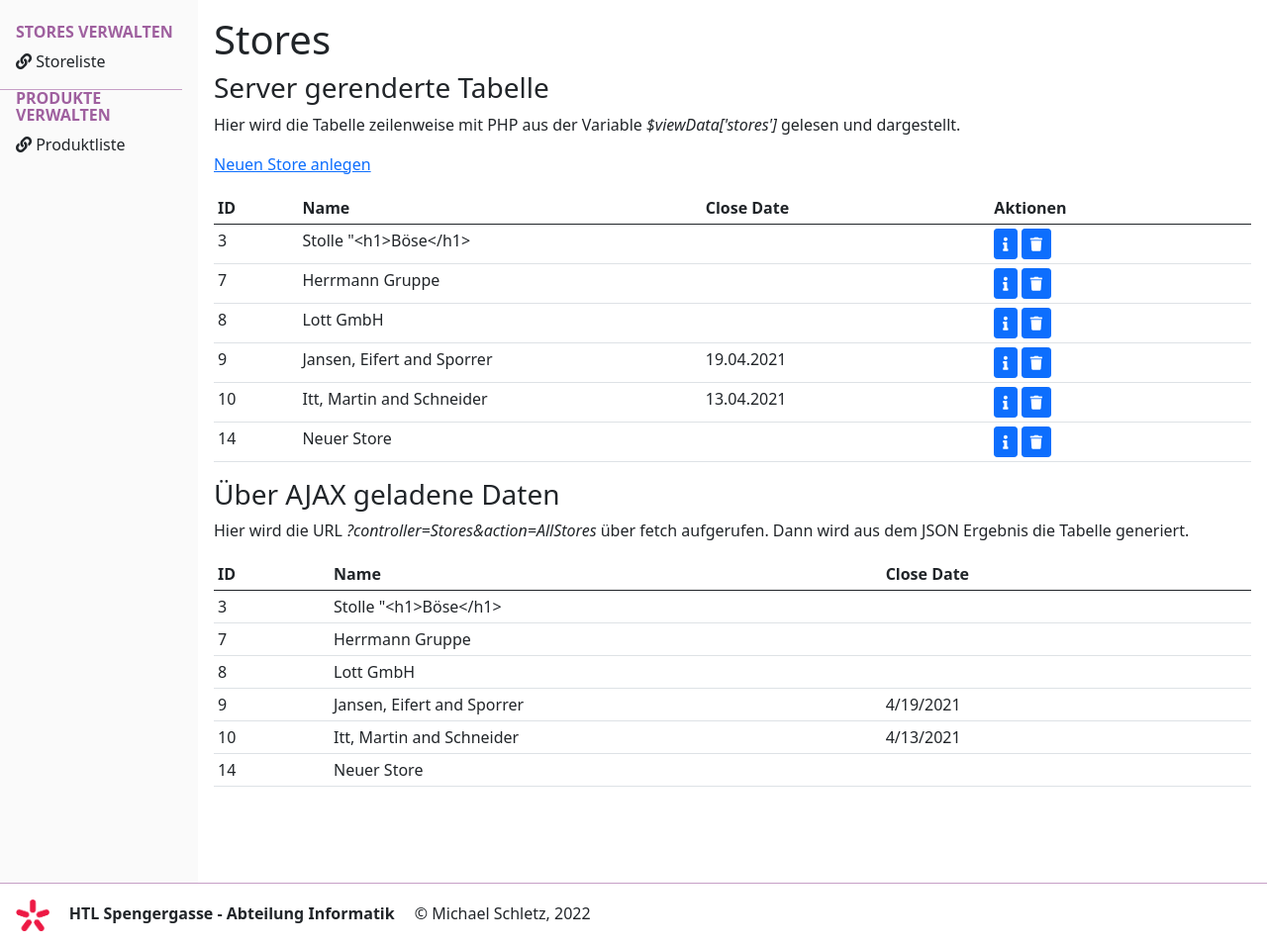
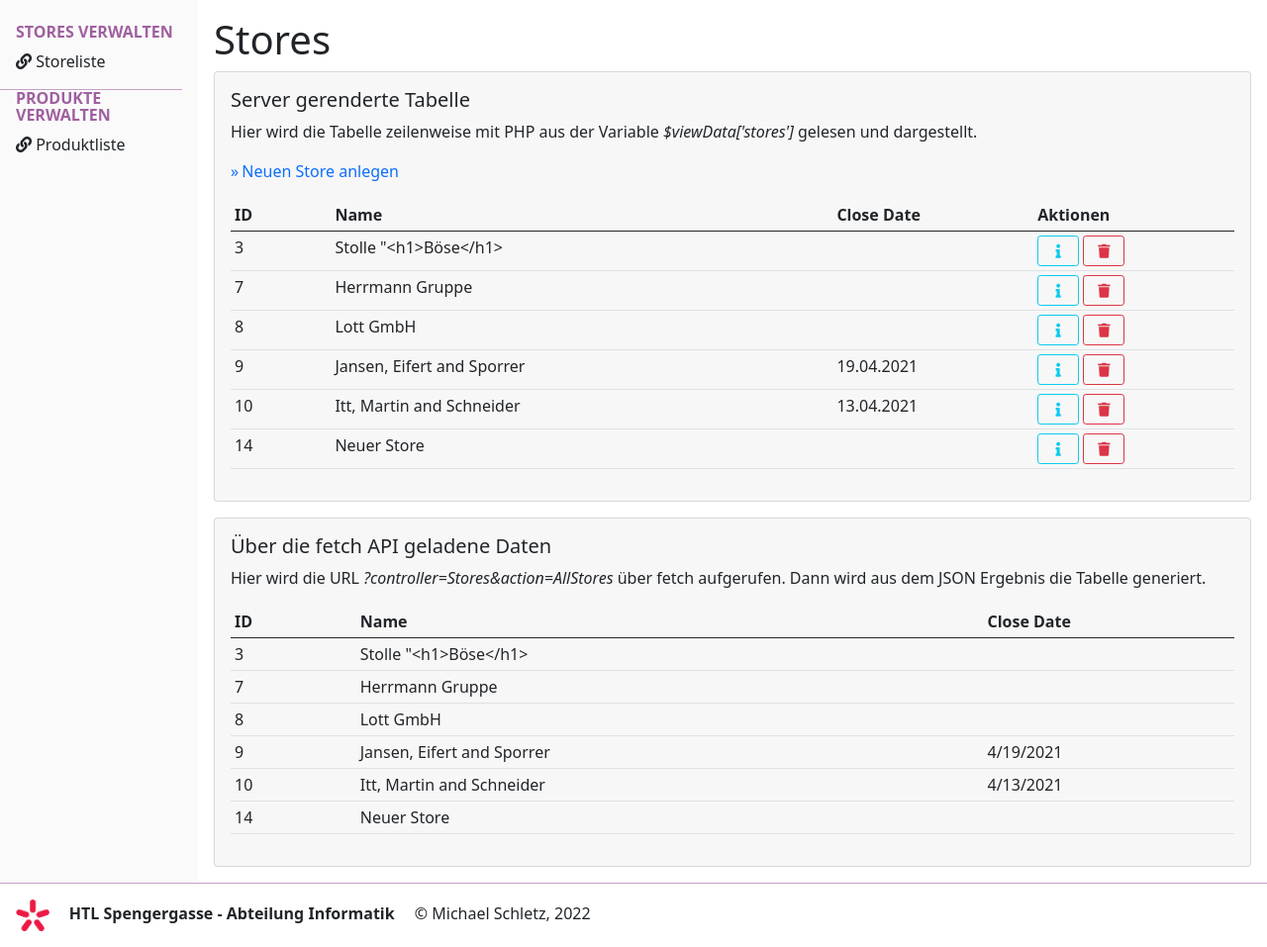
Before and after one commit to schletz/Wmc, a PHP site: page /?controller=Stores in a window 1280 px wide. Shown: the part 70-1027 px from the top of the page at 99% size. Run offline with PHP 8.4, Linux system fonts and the light colour scheme; data comes from the database, SQL or seed files in the repository; both versions use the stored data as it was after the commit; some libraries are stand-ins or nearby versions.

Commit message:
Commit 20220224

```diff
--- a/32_BrowserJavascript/01_MVC/storemanager/controllers/controller.class.php
+++ b/32_BrowserJavascript/01_MVC/storemanager/controllers/controller.class.php
@@ -12,7 +12,13 @@ abstract class Controller
             return;
         }
         $this->getParams = (object) $_GET;
-        $this->body = (object) $_POST;
+        $this->body = new stdClass();
+        // Leere Werte nicht mappen, da sonst Leerstrings in die DB kommen (anstatt von NULL)
+        foreach ($_POST as $key => $val) {
+            if (!empty($val)) {
+                $this->body->{$key} = $val;
+            }
+        }
     }
     public function post()
     {
--- a/32_BrowserJavascript/01_MVC/storemanager/controllers/storesController.class.php
+++ b/32_BrowserJavascript/01_MVC/storemanager/controllers/storesController.class.php
@@ -98,6 +98,6 @@ class StoresController extends Controller
         $db = $GLOBALS['services']->getInstance('db');
         $stmt = $db->prepare('DELETE FROM Store WHERE Guid = :guid');
         $stmt->execute(['guid' => $guid]);
-        return $this->get();
+        return $this->redirect("?controller=stores");
     }
 }
--- a/32_BrowserJavascript/01_MVC/storemanager/css/site.css
+++ b/32_BrowserJavascript/01_MVC/storemanager/css/site.css
@@ -92,3 +92,17 @@ footer {
     border-top: 1px solid var(--sidebar-separator-color);
     padding: 1rem 1rem;
 }
+
+.textlink {
+    text-decoration: inherit;
+    font-weight:500;
+}
+.textlink::before {
+    content: "\00BB";
+    margin-right: 0.2em;
+}
+
+.card {
+    background-color: hsl(0, 0%, 97%);
+    margin-bottom: 1rem;
+}
--- a/32_BrowserJavascript/01_MVC/storemanager/views/newstore.php
+++ b/32_BrowserJavascript/01_MVC/storemanager/views/newstore.php
@@ -8,11 +8,13 @@ $closedate = !empty($viewData['store']->closedate)
 
 echo <<<HTML
 <h1>Neuen Store anlegen</h1>
+<div class="card">
+    <div class="card-body">
         <form method="post" action="?controller=stores&action=newStore">
         <div class="d-flex flex-wrap " style="gap:1rem">
             <div class="d-flex align-items-center" style="gap:1rem">
                 <label for="name" class="flex-shrink-0">Name</label>
-        <input class="form-control" type="text" name="name" value="{$viewData['store']->name}" />
+                <input required minlength="2" maxlength="255" class="form-control" type="text" name="name" value="{$viewData['store']->name}" />
             </div>
             <div class="d-flex align-items-center" style="gap:1rem">
                 <label for="closeDate" class="flex-shrink-0">Close Date</label>
@@ -26,6 +28,8 @@ echo <<<HTML
             class="mt-3 btn btn-info"  type="button"
             onclick="window.location.href='?controller=stores'">Zurück</button>
         </form>
+    </div>
+</div>
 HTML;
 if (!empty($viewData['error'])) {
     echo "<div class=\"border border-danger border-3 mt-3 p-1\">{$viewData['error']}</div>";
--- a/32_BrowserJavascript/01_MVC/storemanager/views/stores.php
+++ b/32_BrowserJavascript/01_MVC/storemanager/views/stores.php
@@ -1,16 +1,19 @@
 <h1>Stores</h1>
-<h3>Server gerenderte Tabelle</h3>
+
+<div class="card">
+    <div class="card-body">
+        <h5 class="card-title">Server gerenderte Tabelle</h5>
         <p>
             Hier wird die Tabelle zeilenweise mit PHP aus der Variable <em>$viewData['stores']</em> gelesen
             und dargestellt.
         </p>
-<p><a href="?controller=Stores&action=newStore">Neuen Store anlegen</a></p>
-<table class="table table-sm">
+        <p><a class="textlink" href="?controller=Stores&action=newStore">Neuen Store anlegen</a></p>
+        <table class="table table-sm storelist">
             <colgroup>
-        <col style="width:1em" />
-        <col style="width:5em" />
-        <col style="width:2em" />
-        <col style="width:2em" />
+                <col style="width:10%" />
+                <col style="width:50%" />
+                <col style="width:20%" />
+                <col style="width:20%" />
             </colgroup>
             <thead>
                 <tr>
@@ -29,25 +32,30 @@
                 <td>{$store->id}</td>
                 <td>{$store->name}</td>
                 <td>{$date}</td>
-                <td><a href="?controller=stores&action=store&guid={$store->guid}" class="btn btn-primary btn-sm"><i class="fas fa-info"></i></a>
-                <a href="?controller=stores&action=deletestore&guid={$store->guid}" class="btn btn-primary btn-sm"><i class="fas fa-trash"></i></a></td>
+                <td><a href="?controller=stores&action=store&guid={$store->guid}" class="button btn btn-sm btn-outline-info"><i class="fas fa-info"></i></a>
+                <a href="?controller=stores&action=deletestore&guid={$store->guid}" class="button btn btn-sm btn-outline-danger"><i class="fas fa-trash"></i></a></td>
             </tr>
             HTML;
                 }
                 ?>
             </tbody>
         </table>
+    </div>
+</div>
 
-<h3>Über AJAX geladene Daten</h3>
+
+<div class="card">
+    <div class="card-body">
+        <h5 class="card-title"> Über die fetch API geladene Daten</h5>
         <p>
             Hier wird die URL <em>?controller=Stores&action=AllStores</em> über fetch aufgerufen. Dann
             wird aus dem JSON Ergebnis die Tabelle generiert.
         </p>
         <table class="table table-sm">
             <colgroup>
-        <col style="width:1em" />
-        <col style="width:5em" />
-        <col style="width:2em" />
+                <col style="width:10%" />
+                <col style="width:50%" />
+                <col style="width:20%" />
             </colgroup>
             <thead>
                 <tr>
@@ -59,6 +67,10 @@
             <tbody id="storeContainer">
             </tbody>
         </table>
+    </div>
+</div>
+
+
 
 <script>
     fetch("?controller=Stores&action=AllStores")
--- a/32_BrowserJavascript/01_MVC/storemanager/views/stores.php.css
+++ b/32_BrowserJavascript/01_MVC/storemanager/views/stores.php.css
@@ -1,3 +1,7 @@
-tr:hover {
+.storelist tr:hover {
     background-color: linen;
 }
+
+.storelist .button {
+    width:3em;
+}
```
Also changed, not shown: 32_BrowserJavascript/01_MVC/storemanager/views/storeDetails.php (+7 -2 lines), 32_BrowserJavascript/01_MVC/storemanager/stores.db. Lines whose indentation alone changed are shown as unchanged.
